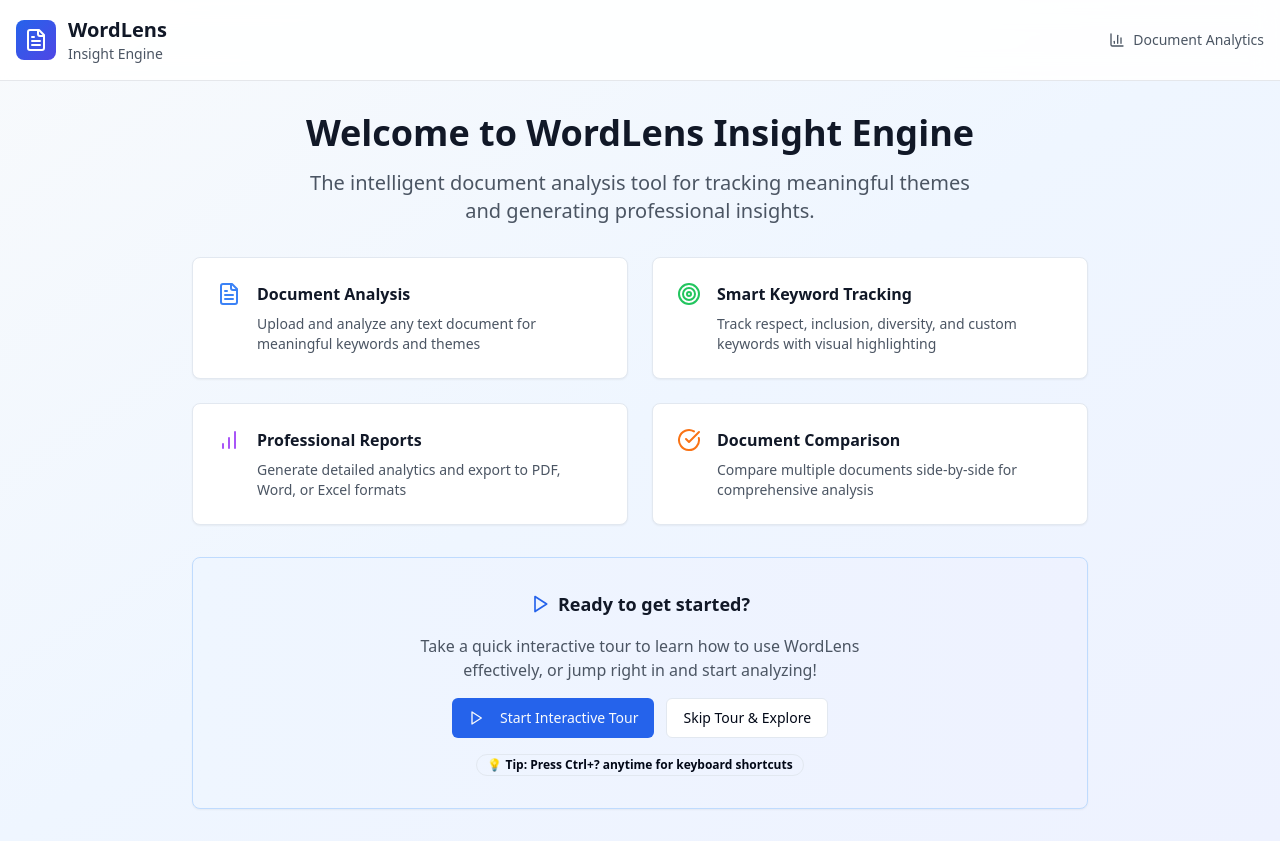
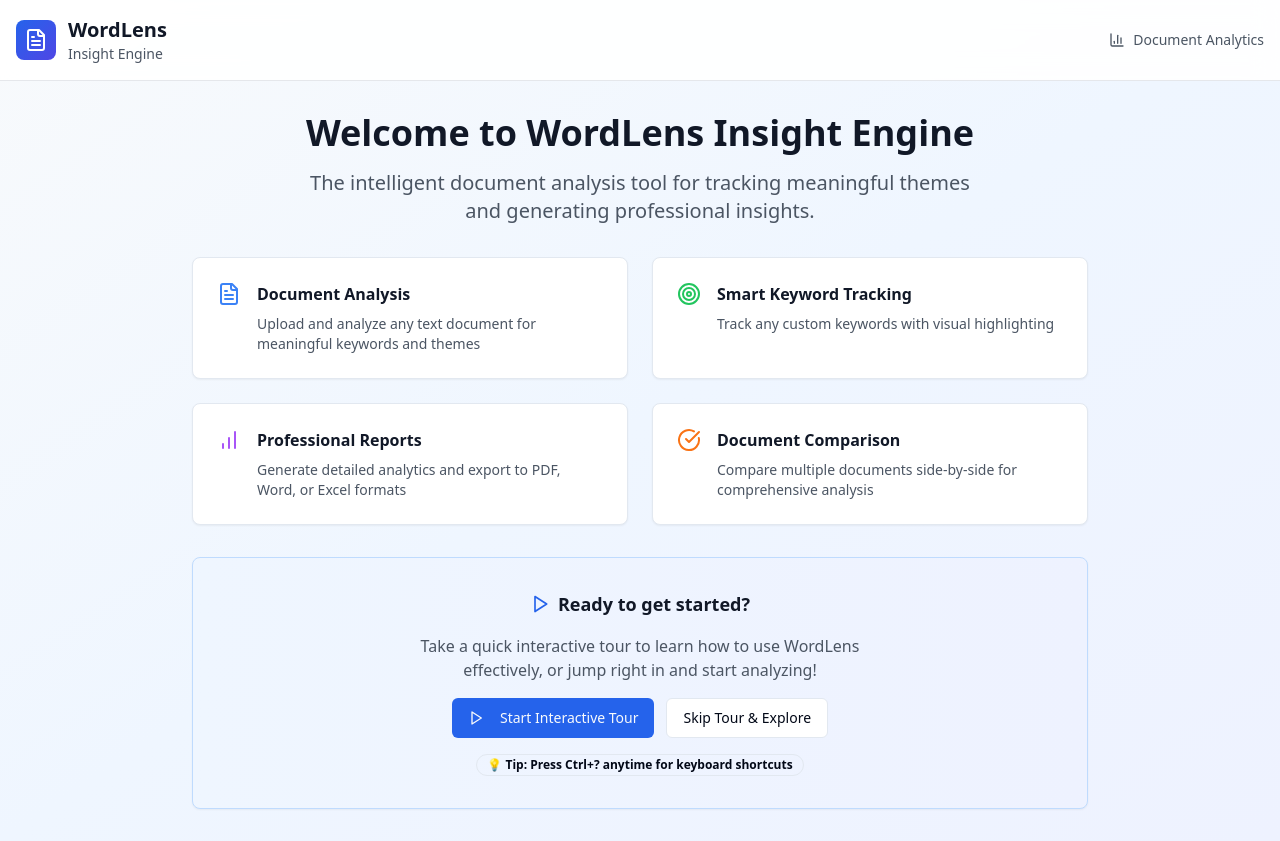
Before and after one commit to loup54/NewWL, a React (Vite) app: page / in a window 1280 px wide. Built offline with nearby package versions, Linux system fonts and the light colour scheme.

Commit message:
Refactor: Update welcome tutorial description
Updated the description in the welcome tutorial to reflect the new feature.

```diff
--- a/src/components/WelcomeTutorial.tsx
+++ b/src/components/WelcomeTutorial.tsx
@@ -23,7 +23,7 @@ export const WelcomeTutorial: React.FC<WelcomeTutorialProps> = ({
     {
       icon: <Target className="w-6 h-6 text-green-500" />,
       title: 'Smart Keyword Tracking',
-      description: 'Track respect, inclusion, diversity, and custom keywords with visual highlighting'
+      description: 'Track any custom keywords with visual highlighting'
     },
     {
       icon: <BarChart className="w-6 h-6 text-purple-500" />,
```
